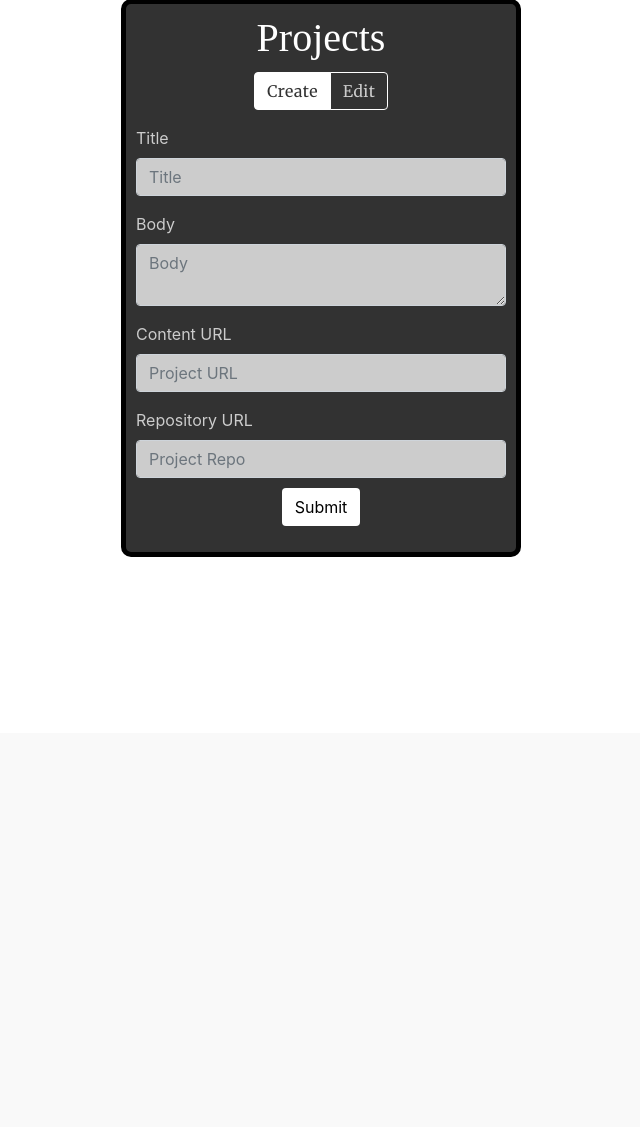
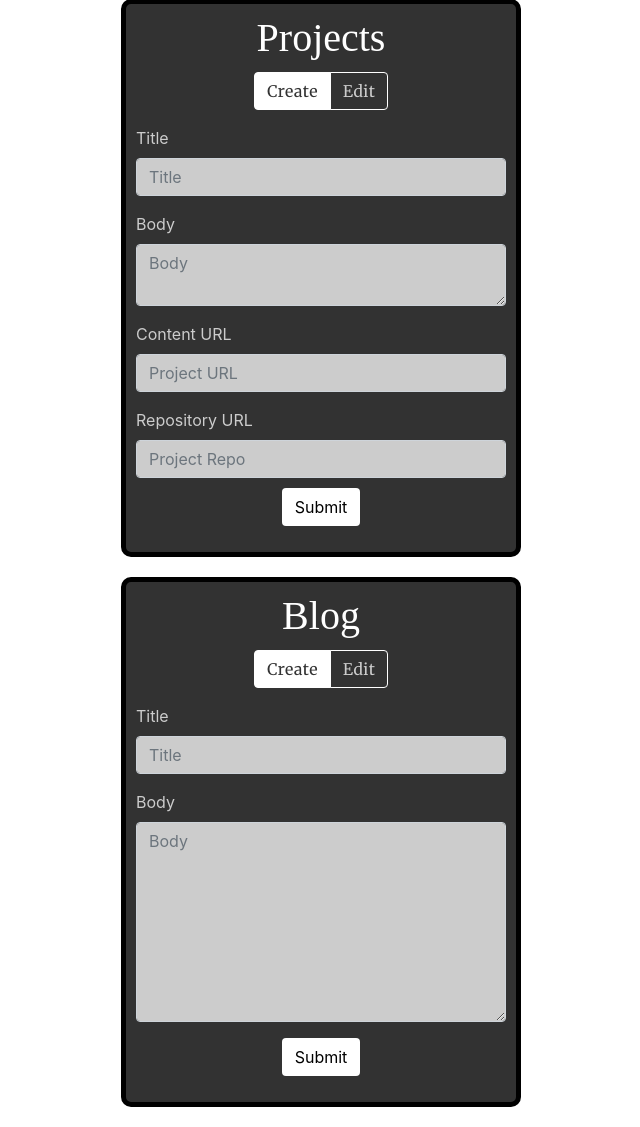
Before and after one commit to frankiebaffa/mysite-flask-v2, a Flask app: page /manage in a window 1280 px wide. Shown: the part 67-1194 px from the top of the page, without its empty margins (319-959 px from the left). Before the commit the page ends 624 px from the top, so only its background shows below. Run offline with Flask 2, Linux system fonts and the light colour scheme; a user stored in the database is signed in; tables that the repository leaves empty hold one stand-in row (values such as "Sample post"); data that the repository does not hold is empty; some libraries are stand-ins or nearby versions; some web fonts are replaced.

Commit message:
add blogform.html to manage page, add javascript array declaration for blogs

```diff
--- a/mysite/app/templates/pages/manage.html
+++ b/mysite/app/templates/pages/manage.html
@@ -10,6 +10,11 @@
 <div class="row">
   <div class="col">
     {% include 'sections/projectform.html' %}
+  </div>
+</div>
+<div class="row">
+  <div class="col">
+    {% include 'sections/blogform.html' %}
   </div>
 </div>
 {% endblock content %}
@@ -29,6 +34,20 @@
   ];
   $projects.push($project{{ project.id }});
   {% endfor %}
+
+  var $blogs = [];
+  {% for blog in blogs %}
+  var $blog{{ blog.id }} = [
+    {{ blog.id }},
+    "{{ blog.title }}",
+    "{{ blog.body }}",
+    "{{ blog.url }}",
+    "{{ blog.repo }}"
+  ];
+  $blogs.push($blog{{ blog.id }});
+  {% endfor %}
+
+  var $content = [$projects, $blogs];
 </script>
 {{ script('editfill.js') }}
 {% endblock script %}
```
